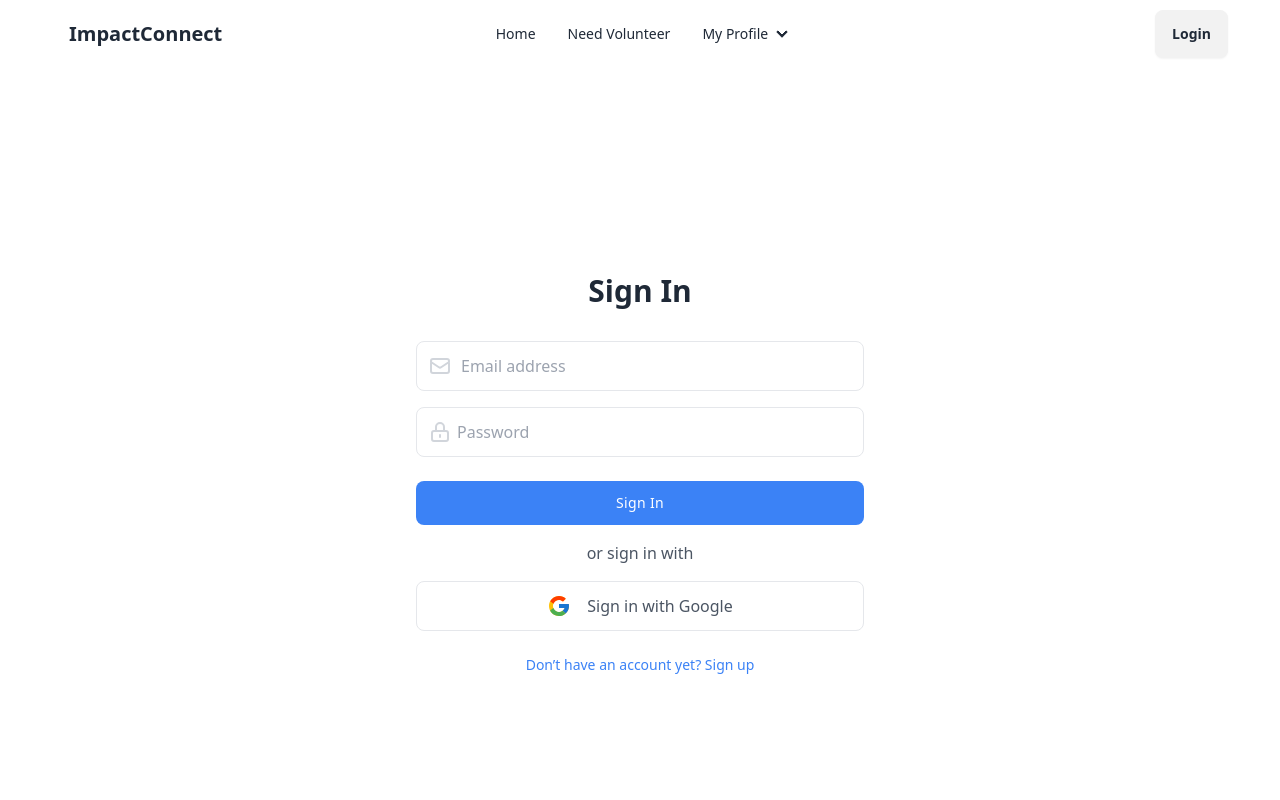
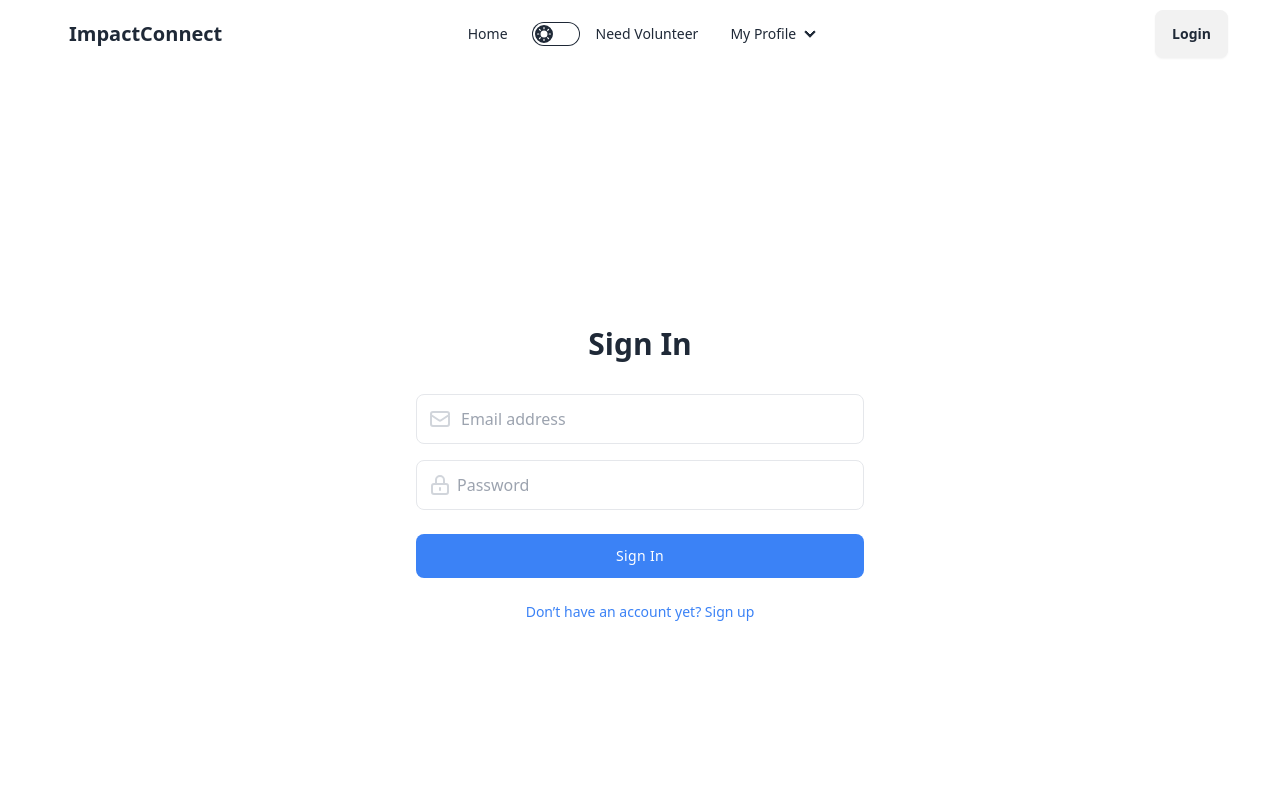
Before and after one commit to arifadnan05/impact-connect, a React (Vite) app: page /login in a window 1280 px wide. Shown: the top 800 px of the page. Built offline with nearby package versions, Linux system fonts and the light colour scheme; no server answers.

Commit message:
error page added

```diff
--- /dev/null
+++ b/src/Components/Pages/Empty/Empty.jsx
@@ -0,0 +1,14 @@
+import { IoMdArrowRoundBack } from "react-icons/io";
+import {  NavLink } from "react-router-dom";
+
+export default function Empty({ message, address, label }) {
+
+
+    return (
+        <div className='min-h-[calc(100vh-116px)] gap-5 flex flex-col justify-center items-center pb-16 '>
+            <p className='text-gray-600 text-xl lg:text-3xl'>{message}</p>
+
+            <NavLink to={'/'} className="btn  hover:outline text-[16px] bg-purple-500 hover:bg-transparent text-white hover:text-black mr-3"><IoMdArrowRoundBack></IoMdArrowRoundBack>Back to homepage</NavLink>
+        </div>
+    )
+}
--- a/src/Components/Pages/Home/VolunteerNeeds/VolunteerNeeds.jsx
+++ b/src/Components/Pages/Home/VolunteerNeeds/VolunteerNeeds.jsx
@@ -29,8 +29,8 @@ const VolunteerNeeds = () => {
                 <figure><img src={item.thumbnailUrl} /></figure>
                 <div className="card-body">
                   <h2 className="card-title">{item.post_title}</h2>
-                  <p>{item.category}</p>
-                  <p>{new Date(item.deadline).toLocaleDateString()}</p>
+                  <p>Volunteer Category: <span className="font-bold">{item.category}</span></p>
+                  <p>Last Application Date: {new Date(item.deadline).toLocaleDateString()}</p>
                   <div className="card-actions justify-center">
                     <Link to={`/volunteer-job-post-details/${item._id}`}>
                       <button className="btn btn-primary">View details</button>
@@ -48,8 +48,8 @@ const VolunteerNeeds = () => {
               jobPost.map(item => <div key={item._id} className="card bg-base-100 shadow-xl">
                 <div className="card-body">
                   <h2 className="card-title">{item.post_title}</h2>
-                  <p>{item.category}</p>
-                  <p>{new Date(item.deadline).toLocaleDateString()}</p>
+                  <p>Volunteer Category: <span className="font-bold">{item.category}</span></p>
+                  <p>Last Application Date: {new Date(item.deadline).toLocaleDateString()}</p>
                   <div className="card-actions justify-start">
                     <Link to={`/volunteer-job-post-details/${item._id}`}>
                       <button className="btn btn-primary">View details</button>
--- a/src/Components/Pages/Login/Login.jsx
+++ b/src/Components/Pages/Login/Login.jsx
@@ -1,14 +1,13 @@
-import { useContext, useState } from "react"
+import { useContext } from "react"
 import { useForm } from "react-hook-form"
 import { Link, useLocation, useNavigate } from "react-router-dom"
 import { AuthContext } from "../../../firebase/Provider/AuthProvider"
 import Swal from "sweetalert2"
 
 const Login = () => {
-  const [errorPassword, setErrorPassword] = useState('')
 
 
-  const { logInUser } = useContext(AuthContext)
+  const { logInUser, googleSignIn } = useContext(AuthContext)
   const location = useLocation()
   const navigate = useNavigate()
 
@@ -19,18 +18,7 @@ const Login = () => {
   } = useForm()
   const onSubmit = (data) => {
     const { email, password } = data;
-    if (password.length < 6) {
-      setErrorPassword("Password should be at least 6 characters or longer ")
-      return;
-    }
-    else if (!/[A-Z]/.test(password)) {
-      setErrorPassword("Your Password Should be Upper Case");
-      return;
-    }
-    else if (!/[a-z]/.test(password)) {
-      setErrorPassword("Your Password Should be Lower Case");
-      return;
-    }
+
     logInUser(email, password)
       .then(result => {
         console.log(result.user)
@@ -50,6 +38,22 @@ const Login = () => {
         });
       })
   }
+
+  // const handleGoogleLogin = () => {
+  //   googleSignIn()
+  //     .then((userCredential) => {
+  //       console.log(userCredential.user)
+  //       Swal.fire({
+  //         title: "Awesome!",
+  //         text: "You have successfully login!",
+  //         icon: "success"
+  //       });
+  //     })
+  //     .catch((error) => {
+  //       console.error(error)
+  //     })
+  // }
+
 
   return (
     <div>
@@ -89,10 +93,6 @@ const Login = () => {
                 </div>
                 <div className="w-full">
                   {errors.password && <span>This field is required</span>}
-
-                  {
-                    errorPassword && <p>{errorPassword}</p>
-                  }
                 </div>
               </div>
             </div>
@@ -101,29 +101,16 @@ const Login = () => {
               <button className="w-full px-6 py-3 text-sm font-medium tracking-wide text-white capitalize transition-colors duration-300 transform bg-blue-500 rounded-lg hover:bg-blue-400 focus:outline-none focus:ring focus:ring-blue-300 focus:ring-opacity-50">
                 Sign in
               </button>
-
-              <p className="mt-4 text-center text-gray-600 dark:text-gray-400">or sign in with</p>
-
-              <a href="#" className="flex items-center justify-center px-6 py-3 mt-4 text-gray-600 transition-colors duration-300 transform border rounded-lg dark:border-gray-700 dark:text-gray-200 hover:bg-gray-50 dark:hover:bg-gray-600">
-                <svg className="w-6 h-6 mx-2" viewBox="0 0 40 40">
-                  <path d="M36.3425 16.7358H35V16.6667H20V23.3333H29.4192C28.045 27.2142 24.3525 30 20 30C14.4775 30 10 25.5225 10 20C10 14.4775 14.4775 9.99999 20 9.99999C22.5492 9.99999 24.8683 10.9617 26.6342 12.5325L31.3483 7.81833C28.3717 5.04416 24.39 3.33333 20 3.33333C10.7958 3.33333 3.33335 10.7958 3.33335 20C3.33335 29.2042 10.7958 36.6667 20 36.6667C29.2042 36.6667 36.6667 29.2042 36.6667 20C36.6667 18.8825 36.5517 17.7917 36.3425 16.7358Z" fill="#FFC107" />
-                  <path d="M5.25497 12.2425L10.7308 16.2583C12.2125 12.59 15.8008 9.99999 20 9.99999C22.5491 9.99999 24.8683 10.9617 26.6341 12.5325L31.3483 7.81833C28.3716 5.04416 24.39 3.33333 20 3.33333C13.5983 3.33333 8.04663 6.94749 5.25497 12.2425Z" fill="#FF3D00" />
-                  <path d="M20 36.6667C24.305 36.6667 28.2167 35.0192 31.1742 32.34L26.0159 27.975C24.3425 29.2425 22.2625 30 20 30C15.665 30 11.9842 27.2359 10.5975 23.3784L5.16254 27.5659C7.92087 32.9634 13.5225 36.6667 20 36.6667Z" fill="#4CAF50" />
-                  <path d="M36.3425 16.7358H35V16.6667H20V23.3333H29.4192C28.7592 25.1975 27.56 26.805 26.0133 27.9758C26.0142 27.975 26.015 27.975 26.0158 27.9742L31.1742 32.3392C30.8092 32.6708 36.6667 28.3333 36.6667 20C36.6667 18.8825 36.5517 17.7917 36.3425 16.7358Z" fill="#1976D2" />
-                </svg>
-
-                <span className="mx-2">Sign in with Google</span>
-              </a>
-
-              <div className="mt-6 text-center ">
-                <Link to='/register'>
-                  <p href="#" className="text-sm text-blue-500 hover:underline dark:text-blue-400 hover:cursor-pointer">
-                    Don’t have an account yet? Sign up
-                  </p>
-                </Link>
-              </div>
+            </div>
+            <div className="mt-6 text-center ">
+              <Link to='/register'>
+                <p className="text-sm text-blue-500 hover:underline dark:text-blue-400 hover:cursor-pointer">
+                  Don’t have an account yet? Sign up
+                </p>
+              </Link>
             </div>
           </form>
+
         </div>
       </section>
     </div>
--- a/src/Components/Pages/Shared/Navbar/MangeMyPost/ManageMyPost.jsx
+++ b/src/Components/Pages/Shared/Navbar/MangeMyPost/ManageMyPost.jsx
@@ -1,6 +1,7 @@
 import axios from "axios";
 import { Link, useLoaderData } from "react-router-dom"
 import Swal from "sweetalert2";
+import Empty from "../../../Empty/Empty";
 
 const ManageMyPost = () => {
   const myJobPost = useLoaderData();
@@ -34,7 +35,9 @@ const ManageMyPost = () => {
 
     }
   }
-
+  if(myJobPost < 1){
+    return <Empty message={'No Country Available'} address={'/'} label={'Go To Home'}></Empty>
+   }
   return (
     <div className="overflow-x-auto min-h-[60vh]">
       <table className="table">
@@ -48,6 +51,7 @@ const ManageMyPost = () => {
           </tr>
         </thead>
         <tbody>
+
           {
             myJobPost.map(item => <tr key={item._id}>
               <td>
--- a/src/Components/Pages/Shared/Navbar/Navbar.jsx
+++ b/src/Components/Pages/Shared/Navbar/Navbar.jsx
@@ -19,6 +19,11 @@ const Navbar = () => {
         <Link to='/'>
             <li><a>Home</a></li>
         </Link>
+        <label className="cursor-pointer grid place-items-center ml-2">
+            <input type="checkbox" value="synthwave" className="toggle theme-controller bg-base-content row-start-1 col-start-1 col-span-2" />
+            <svg className="col-start-1 row-start-1 stroke-base-100 fill-base-100" xmlns="http://www.w3.org/2000/svg" width="14" height="14" viewBox="0 0 24 24" fill="none" stroke="currentColor" strokeWidth="2" strokeLinecap="round" strokeLinejoin="round"><circle cx="12" cy="12" r="5" /><path d="M12 1v2M12 21v2M4.2 4.2l1.4 1.4M18.4 18.4l1.4 1.4M1 12h2M21 12h2M4.2 19.8l1.4-1.4M18.4 5.6l1.4-1.4" /></svg>
+            <svg className="col-start-2 row-start-1 stroke-base-100 fill-base-100" xmlns="http://www.w3.org/2000/svg" width="14" height="14" viewBox="0 0 24 24" fill="none" stroke="currentColor" strokeWidth="2" strokeLinecap="round" strokeLinejoin="round"><path d="M21 12.79A9 9 0 1 1 11.21 3 7 7 0 0 0 21 12.79z"></path></svg>
+        </label>
         <Link to='/need-volunteer'>
             <li><a>Need Volunteer</a></li>
         </Link>
--- a/tailwind.config.js
+++ b/tailwind.config.js
@@ -7,7 +7,8 @@ export default {
   theme: {
     extend: {},
   },
-  plugins: [
-    require('daisyui'),
-  ],
+  plugins: [require("daisyui")],
+  daisyui: {
+    themes: ["light", "synthwave"],
+  },
 }
```
